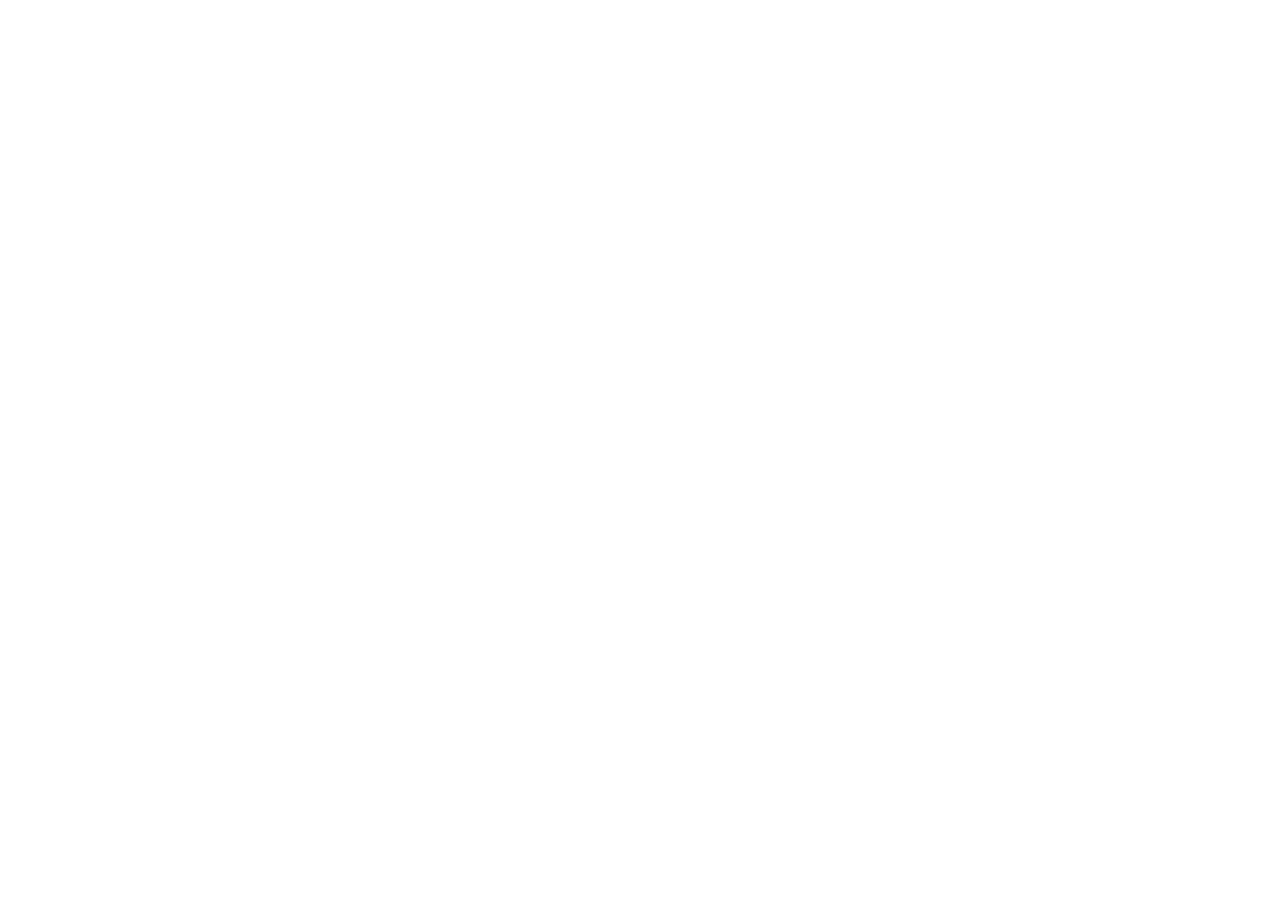
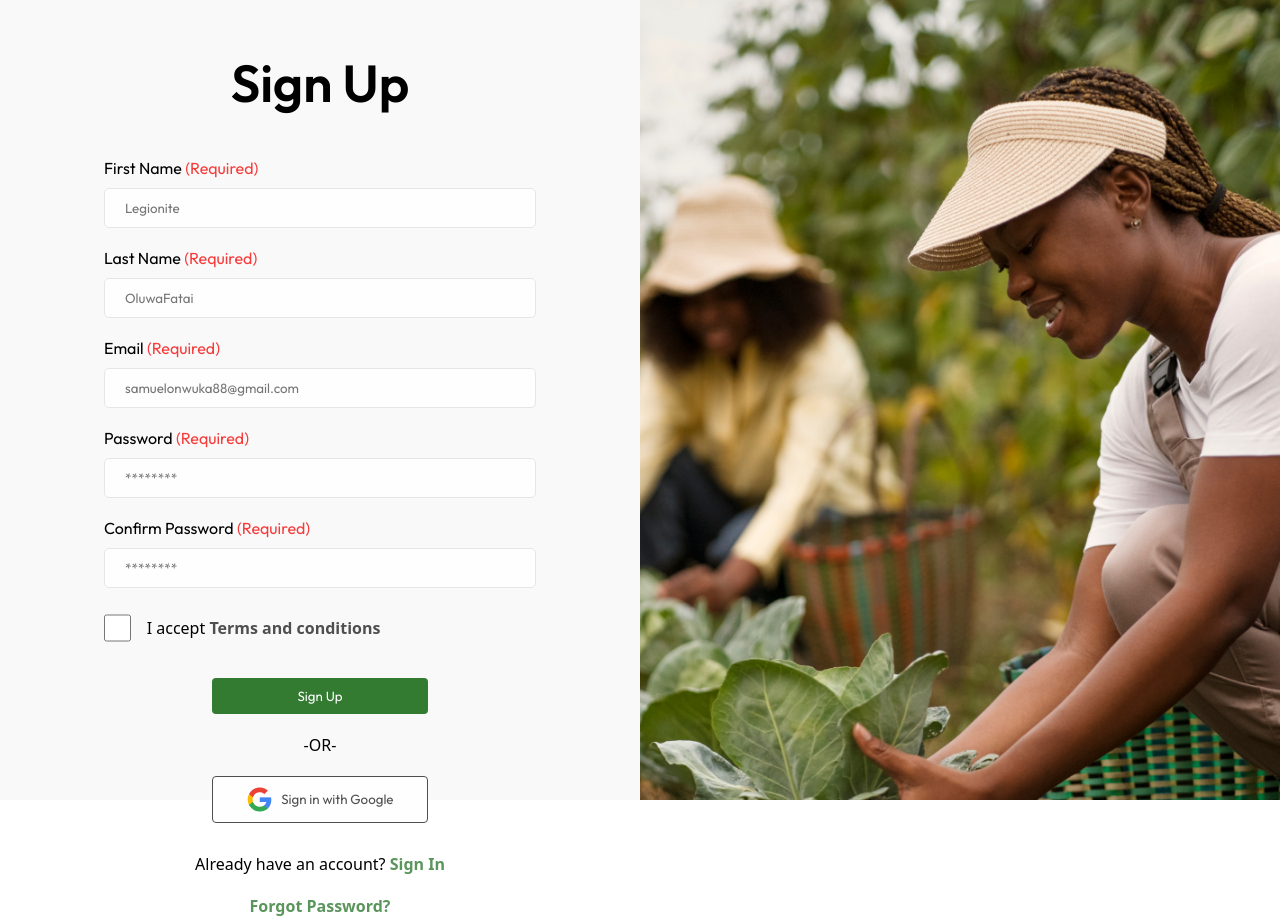
Before and after one commit to Legionite-Scripts/Farm25-Hackathon, a Nuxt app: page /Register in a window 1280 px wide. Before the commit this address had no page. Before the commit the page ends 800 px from the top, so only its background shows below. Built offline with nearby package versions, Linux system fonts and the light colour scheme.

Commit message:
feat(Registration) I implemented the registration page

```diff
--- a/assets/css/main.css
+++ b/assets/css/main.css
@@ -1,4 +1,4 @@
-@import url('https://fonts.googleapis.com/css2?family=Outfit:wght@100..900&display=swap');
+@import url("https://fonts.googleapis.com/css2?family=Outfit:wght@100..900&display=swap");
 * {
   margin: 0;
   padding: 0;
@@ -171,6 +171,9 @@
   transform: scale(1.05);
 }
 /* FONTS */
+* {
+  font-family: "Outfit", sans-serif;
+}
 
 h1,
 h2,
@@ -178,7 +181,6 @@
 h4,
 h5,
 h6 {
-  font-family: "Outfit", sans-serif;
   font-weight: 400;
   line-height: 1.3;
 }
@@ -186,10 +188,6 @@
 h1 {
   font-size: 52px;
   font-weight: 600;
-}
-
-h1 span {
-  font-family: "Outfit", sans-serif;
 }
 
 @media (max-width: 768px) {
--- /dev/null
+++ b/pages/Register.vue
@@ -0,0 +1,152 @@
+<template>
+  <div class="wrapper">
+    <form class="p-5">
+      <h1 class="mb-4 text-center">Sign Up</h1>
+
+      <div class="mb-2">
+        <label for="f-name" class="mb-1"
+          >First Name <span>(Required)</span></label
+        >
+        <input type="text" placeholder="Legionite" />
+      </div>
+      <div class="mb-2">
+        <label for="f-name" class="mb-1"
+          >Last Name <span>(Required)</span></label
+        >
+        <input type="text" placeholder="OluwaFatai" />
+      </div>
+
+      <div class="mb-2">
+        <label for="f-name" class="mb-1">Email <span>(Required)</span></label>
+        <input type="email" placeholder="samuelonwuka88@gmail.com" />
+      </div>
+      <div class="mb-2">
+        <label for="f-name" class="mb-1"
+          >Password <span>(Required)</span></label
+        >
+        <input type="password" placeholder="********" />
+      </div>
+      <div class="mb-2">
+        <label for="f-name" class="mb-1"
+          >Confirm Password <span>(Required)</span></label
+        >
+        <input type="password" placeholder="********" />
+      </div>
+      <div class="terms center mb-3">
+        <input type="checkbox" />
+        <p>I accept <a href="#">Terms and conditions</a></p>
+      </div>
+
+      <div class="buttons center mb-3">
+        <button class="mb-2 p-1">Sign Up</button>
+        <p class="mb-2">-OR-</p>
+        <button class="p-1">
+          <img src="@/assets/images/Home/googleIcon.png" alt="" /> Sign in with
+          Google
+        </button>
+      </div>
+
+      <div class="links center">
+        <p class="mb-2">Already have an account? <a href="#">Sign In</a></p>
+        <a href="#">Forgot Password?</a>
+      </div>
+    </form>
+
+    <section></section>
+  </div>
+</template>
+
+<script></script>
+
+<style scoped>
+.wrapper {
+  height: 100vh;
+  width: 100%;
+  display: flex;
+  flex-direction: row;
+  justify-content: space-between;
+}
+form {
+  width: 50%;
+  background-color: #f9f9f9;
+  display: flex;
+  flex-direction: column;
+  align-items: center;
+}
+form > div {
+  display: flex;
+  flex-direction: column;
+  width: 80%;
+}
+label > span {
+  color: #f63b3b;
+}
+input {
+  width: 100%;
+  height: 3em;
+  background-color: #fffefe;
+  border: 1px solid #e5e6ea;
+  border-radius: 5px;
+}
+.terms {
+  display: flex;
+  flex-direction: row;
+  gap: 1em;
+}
+.terms > p > a {
+  font-weight: 900;
+  text-decoration: none;
+  color: #4e4f4e;
+}
+.terms > input {
+  width: 2em;
+}
+.terma > input[type="checkbox"]:checked {
+  background-color: red;
+}
+.buttons > button:first-child {
+  width: 50%;
+  border-radius: 4px;
+  background-color: #327b31;
+  color: #ffffff;
+}
+.buttons > button:last-child {
+  width: 50%;
+  border-radius: 4px;
+  color: #4e4f4e;
+  background-color: #fefeff;
+  border: 1px solid #4f4f4f !important;
+  display: flex;
+  flex-direction: row;
+  align-items: center;
+  justify-content: center;
+  gap: 5%;
+}
+section {
+  width: 50%;
+  background: url("@/assets/images/Home/formImg.png") no-repeat;
+  background-size: cover;
+}
+.links > a,
+.links > p > a {
+  color: #5a955b;
+  font-weight: 600;
+  text-decoration: none;
+}
+
+/* Screens lower than 1000px */
+@media (max-width: 1000px) {
+  section {
+    display: none;
+  }
+  form {
+    width: 100%;
+  }
+  form > div {
+    width: 100%;
+  }
+  .buttons > button {
+    width: 100% !important;
+  }
+}
+</style>
```
Also changed, not shown: assets/images/Home/formImg.png (added), assets/images/Home/googleIcon.png (added).
